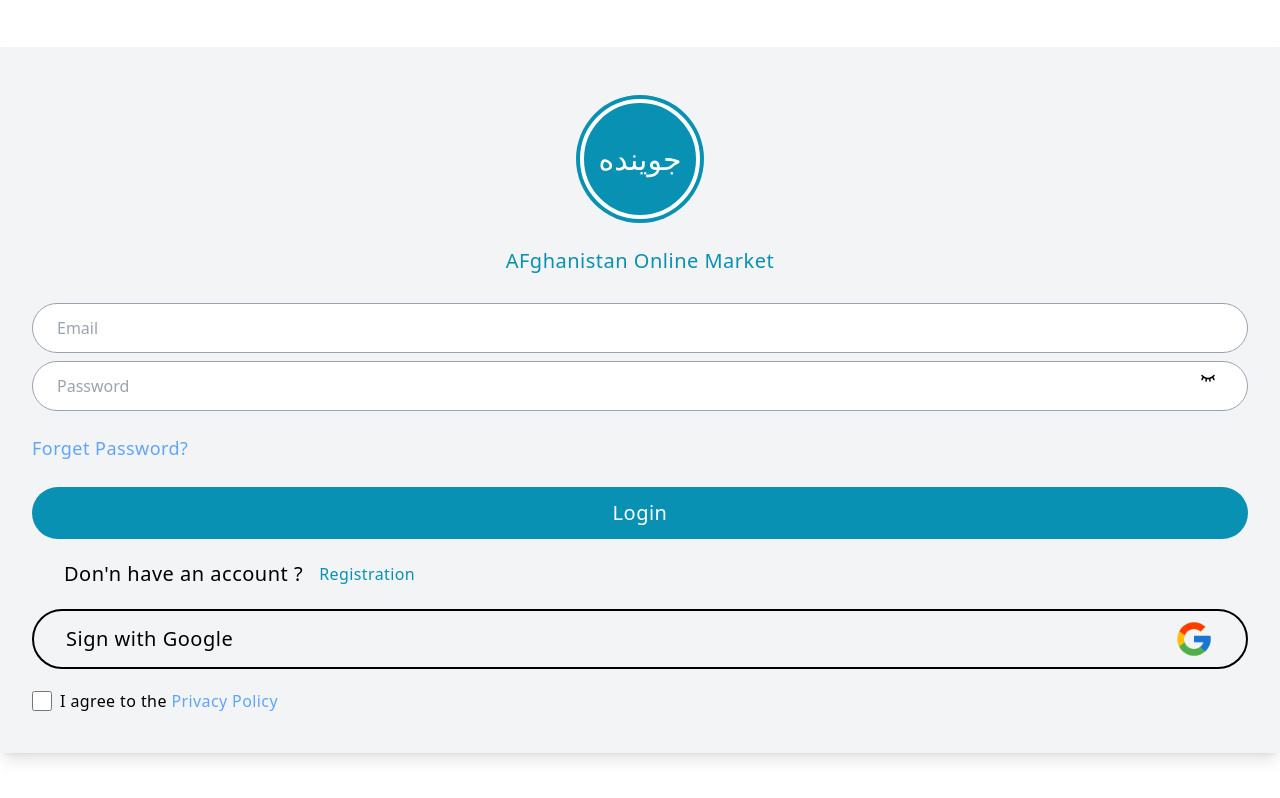
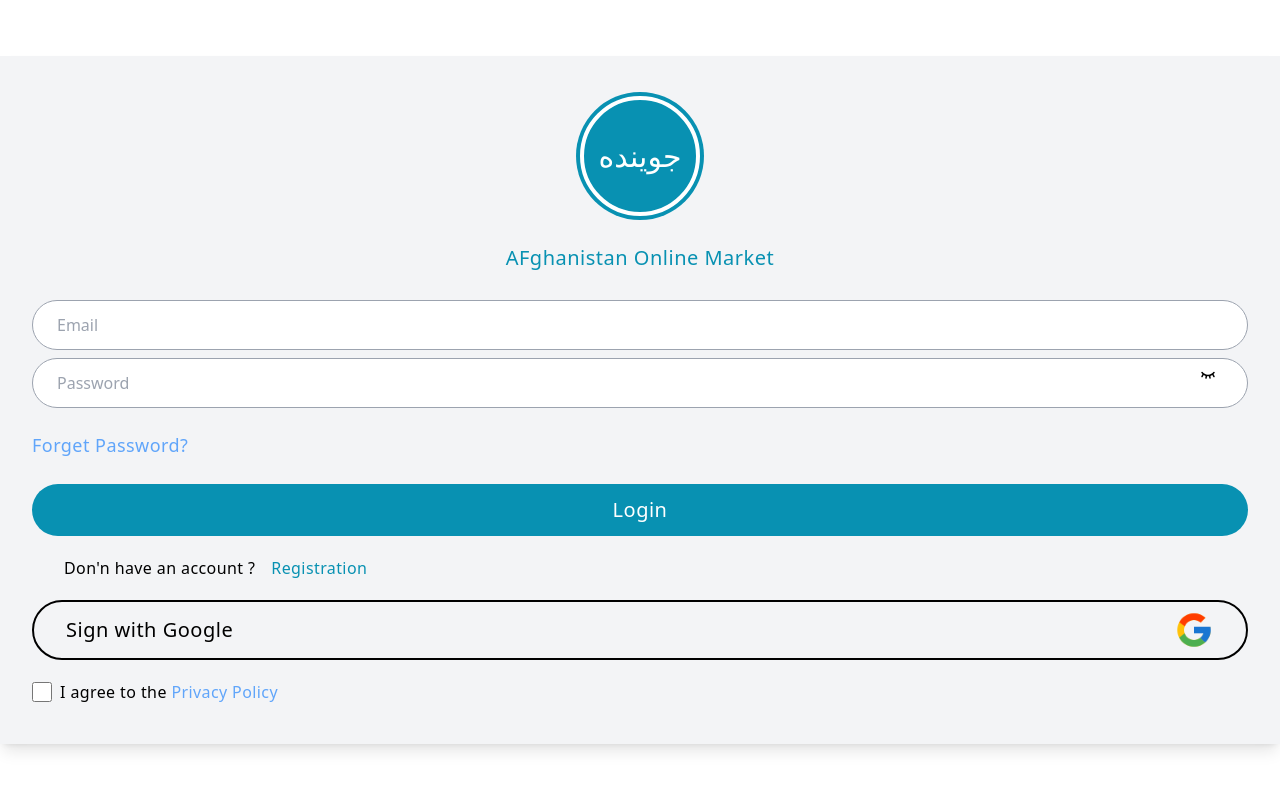
Before and after one commit to NazifaRahimy/joenda, a React (Vite) app: page /login in a window 1280 px wide. Built offline with nearby package versions, Linux system fonts and the light colour scheme.

Commit message:
change fontSize

```diff
--- a/src/component/Application/login.jsx
+++ b/src/component/Application/login.jsx
@@ -114,7 +114,7 @@ export default function Login( { openRegistration, setOpenRegistration}) {
     return (
         <div className="fixed top-0 left-0 bg-white w-full h-screen flex md:pt-0 md:items-center justify-center z-[1000]">
 		   <div className="bg-gray-100 dark:bg-[#101010] dark:border dark:border-[#282828]   px-8 py-5  w-full shadow-lg relative">
-			    <div className="w-full h-auto mt-8 gap-5  flex flex-col items-center justify-center mb-5">
+			    <div className="w-full h-auto mt-5 gap-5  flex flex-col items-center justify-center mb-5">
                     <div className="w-[120px] h-[120px] rounded-full  border-4 border-white dark:border-[#101010] ring-4 ring-cyan-600 bg-cyan-600 text-white text-3xl flex items-center justify-center"> جوینده</div>
                     <p className="  mt-2 text-xl text-cyan-600 tracking-wide">AFghanistan Online Market </p>
                 </div>
@@ -133,7 +133,7 @@ export default function Login( { openRegistration, setOpenRegistration}) {
 				    <button type="submit"   className="bg-cyan-600 hover:bg-cyan-400 text-white px-4 py-3 rounded-full w-full flex items-center justify-center gap-1 text-xl tracking-wide	">{t("loginModal.login")} </button>
                 </form>
 				<div className=" flex items-center px-4 my-5">
-			        <span className="px-4 text-[20px] tracking-wide">Don'n have an account ?		</span>
+			        <span className="px-4 text-[16px] tracking-wide">Don'n have an account ?		</span>
                     <Link to="/registration" className="ress text-cyan-600  tracking-wide"> Registration	</Link>
 		 	    </div>
 				{openRegistration && (<Registration />)}
--- a/src/component/Application/registration.jsx
+++ b/src/component/Application/registration.jsx
@@ -148,7 +148,7 @@ import { useNavigate } from "react-router-dom";
                 </form>
                 <div className="px-7">
                     <div className=" flex items-center px-4 ">
-			            <span className="px-4 text-[20px] tracking-wide">Don'n have an account ?		</span>
+			            <span className="px-4 text-[18px] tracking-wide">Don'n have an account ?		</span>
                         <Link to="/login"  className=" text-cyan-600 text-2xl"> Login	</Link>
 		 	        </div>
                     <div className="flex items-center gap-2 my-5">
```
